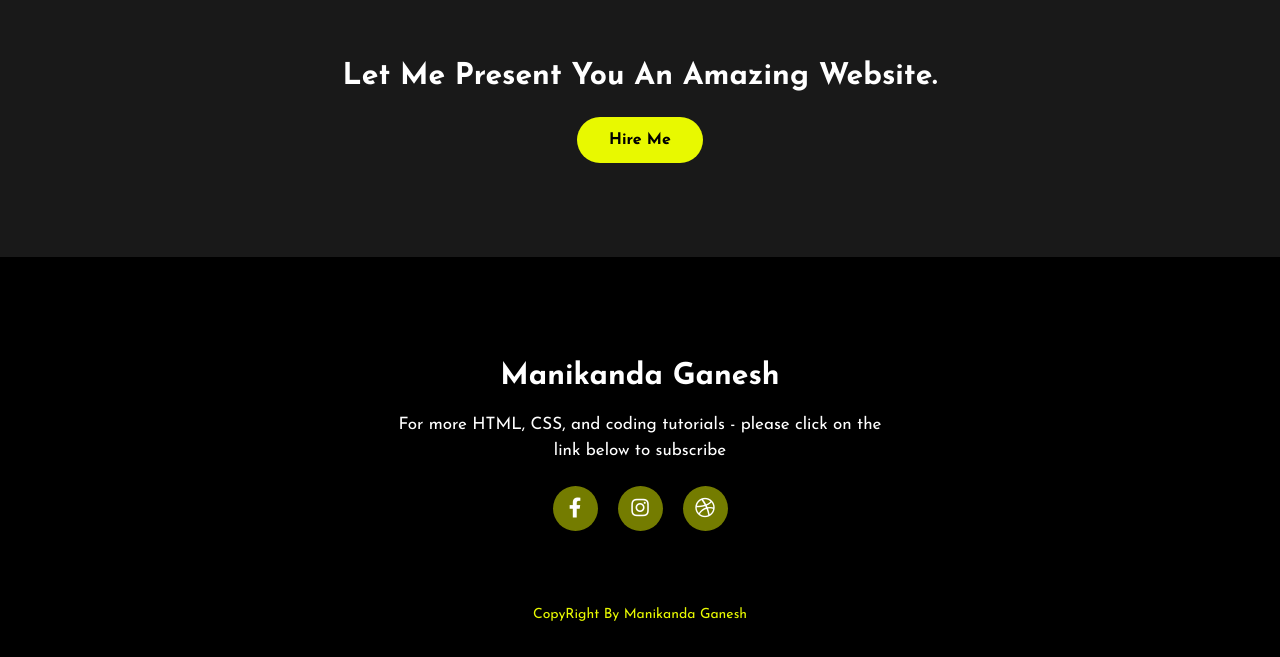
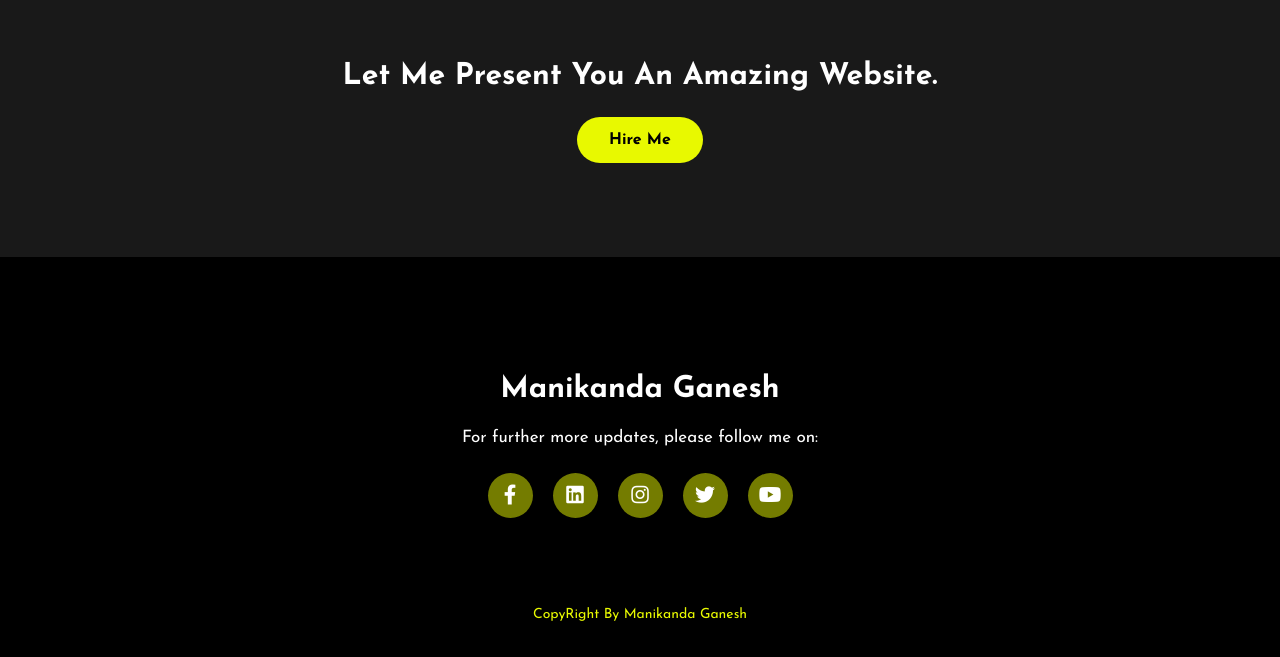
Before and after one commit to Manikanda-Ganesh/OIBSIP-level1-task2, a plain HTML site: page index.html in a window 1280 px wide. Shown: the part 2220-2877 px from the top of the page. Drawn offline with Linux system fonts and the light colour scheme; files that its build step writes are made by us from their sources; files whose address does not match are found by name.

Commit message:
Update index.html

```diff
--- a/index.html
+++ b/index.html
@@ -105,11 +105,13 @@
 
 	<footer>
 		<p>Manikanda Ganesh</p>
-		<p>For more HTML, CSS, and coding tutorials - please click on the link below to subscribe</p>
+		<p>For further more updates, please follow me on: </p>
 		<div class="social">
 			<a href="#"><i class="fab fa-facebook-f"></i></a>
+			<a href="#"><i class="fab fa-linkedin"></i></a>
 			<a href="#"><i class="fab fa-instagram"></i></a>
-			<a href="#"><i class="fab fa-dribbble"></i></a>
+			<a href="#"><i class="fab fa-twitter"></i></a>
+			<a href="#"><i class="fab fa-youtube"></i></a>
 		</div>
 		<p class="end">CopyRight By Manikanda Ganesh</p>
 	</footer>
```
